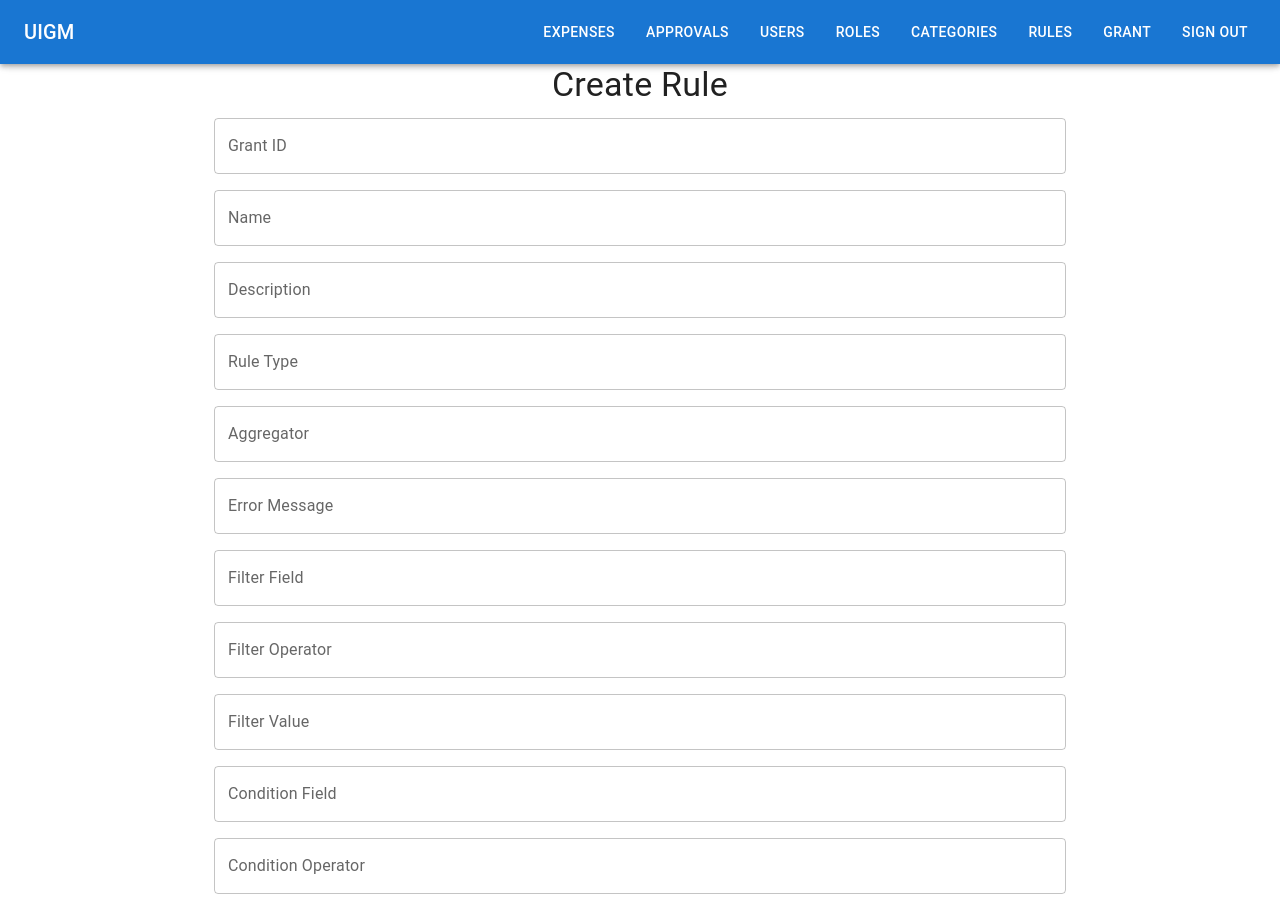
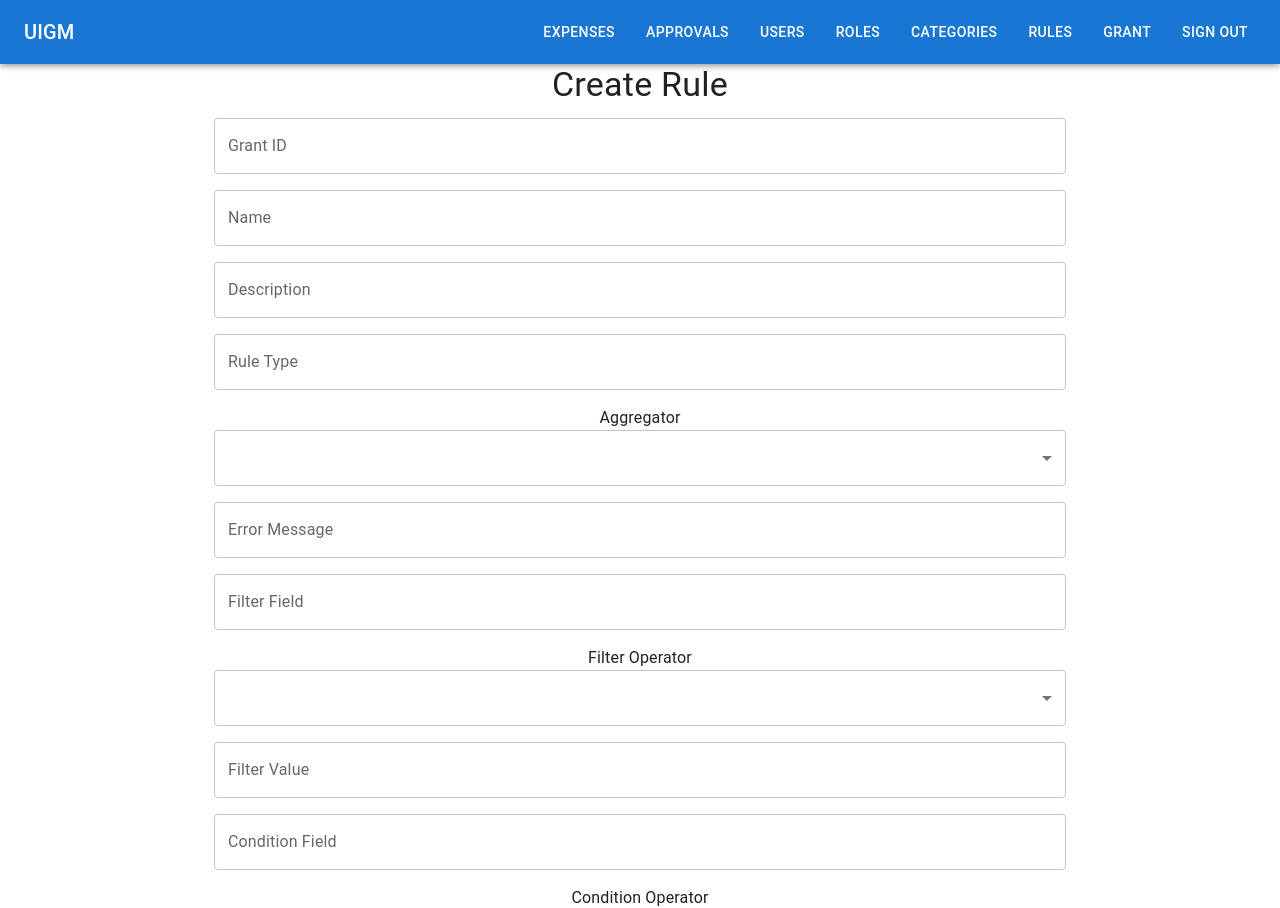
Before and after one commit to JosephPBaruch/grantManager, a React (Vite) app in the folder client/: page /create-rules in a window 1280 px wide. Shown: the top 908 px of the page. Built offline with nearby package versions, Linux system fonts and the light colour scheme; sample sign-in values are in the browser's storage.

Commit message:
create rules nearly complete

```diff
--- a/client/src/Components/Rules/CreateRules.tsx
+++ b/client/src/Components/Rules/CreateRules.tsx
@@ -1,5 +1,5 @@
 import { useState } from 'react';
-import { Button, Container, TextField, Typography, Box } from '@mui/material';
+import { Button, Container, TextField, Typography, Box, Select, MenuItem } from '@mui/material';
 import { toast } from 'react-toastify';
 
 import 'react-toastify/dist/ReactToastify.css';
@@ -84,14 +84,23 @@ const CreateRules = () => {
           placeholder="Enter the rule type (e.g., expense)"
           fullWidth
         />
-        <TextField
-          label="Aggregator"
+        <Box>
+          <Typography>Aggregator</Typography>
+          <Select
             name="aggregator"
             value={formData.aggregator}
-          onChange={handleChange}
-          placeholder="Enter the aggregator (e.g., SUM, AVG)"
+            onChange={(e) =>
+              setFormData({
+                ...formData,
+                aggregator: e.target.value,
+              })
+            }
             fullWidth
-        />
+          >
+            <MenuItem value="MAX">MAX</MenuItem>
+            <MenuItem value="SUM">SUM</MenuItem>
+          </Select>
+        </Box>
         <TextField
           label="Error Message"
           name="error_message"
@@ -113,8 +122,9 @@ const CreateRules = () => {
           placeholder="Enter the filter field (e.g., amount)"
           fullWidth
         />
-        <TextField
-          label="Filter Operator"
+        <Box>
+          <Typography>Filter Operator</Typography>
+          <Select
             name="filters[0].operator"
             value={formData.filters[0].operator}
             onChange={(e) =>
@@ -123,9 +133,16 @@ const CreateRules = () => {
                 filters: [{ ...formData.filters[0], operator: e.target.value }],
               })
             }
-          placeholder="Enter the filter operator (e.g., =, >, <)"
             fullWidth
-        />
+          >
+            <MenuItem value="=">=</MenuItem>
+            <MenuItem value="!=">!=</MenuItem>
+            <MenuItem value=">">&gt;</MenuItem>
+            <MenuItem value="<">&lt;</MenuItem>
+            <MenuItem value=">=">&gt;=</MenuItem>
+            <MenuItem value="<=">&lt;=</MenuItem>
+          </Select>
+        </Box>
         <TextField
           label="Filter Value"
           name="filters[0].value"
@@ -152,8 +169,9 @@ const CreateRules = () => {
           placeholder="Enter the condition field (e.g., category)"
           fullWidth
         />
-        <TextField
-          label="Condition Operator"
+        <Box>
+          <Typography>Condition Operator</Typography>
+          <Select
             name="conditions[0].operator"
             value={formData.conditions[0].operator}
             onChange={(e) =>
@@ -162,9 +180,16 @@ const CreateRules = () => {
                 conditions: [{ ...formData.conditions[0], operator: e.target.value }],
               })
             }
-          placeholder="Enter the condition operator (e.g., =, >, <)"
             fullWidth
-        />
+          >
+            <MenuItem value="=">=</MenuItem>
+            <MenuItem value="!=">!=</MenuItem>
+            <MenuItem value=">">&gt;</MenuItem>
+            <MenuItem value="<">&lt;</MenuItem>
+            <MenuItem value=">=">&gt;=</MenuItem>
+            <MenuItem value="<=">&lt;=</MenuItem>
+          </Select>
+        </Box>
         <TextField
           label="Condition Value"
           name="conditions[0].value"
```
Lines whose indentation alone changed are shown as unchanged.
